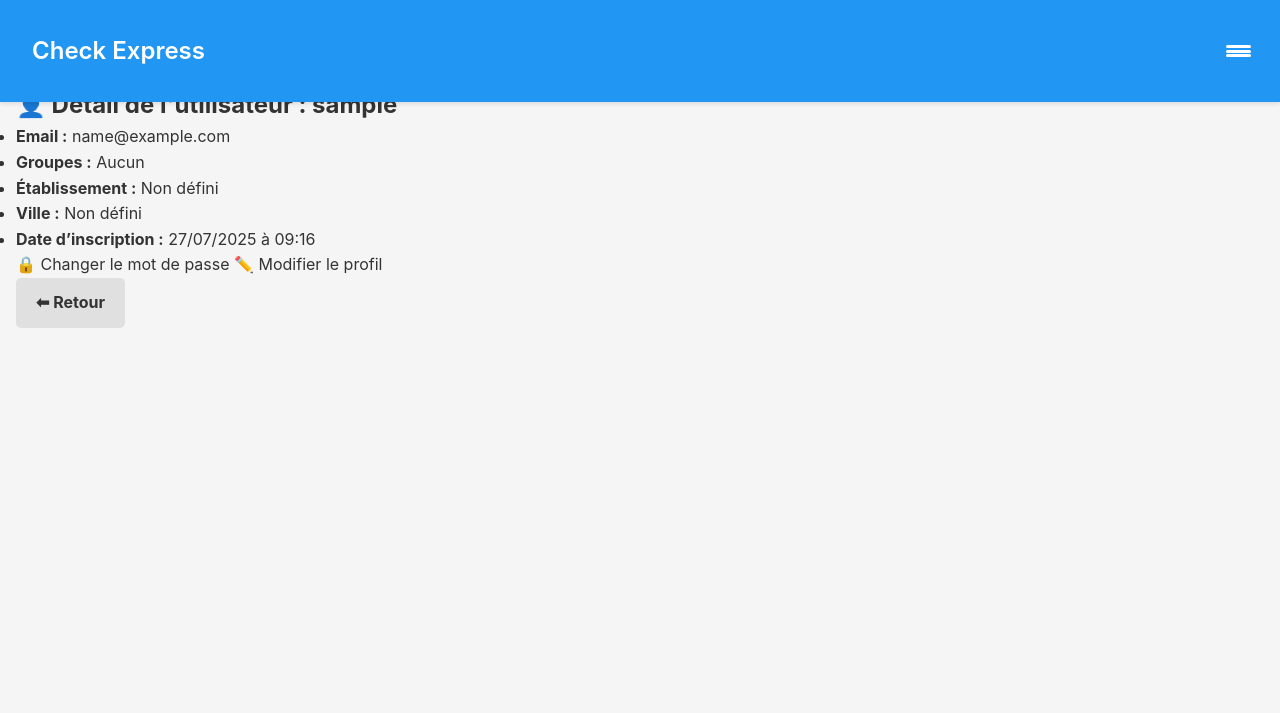
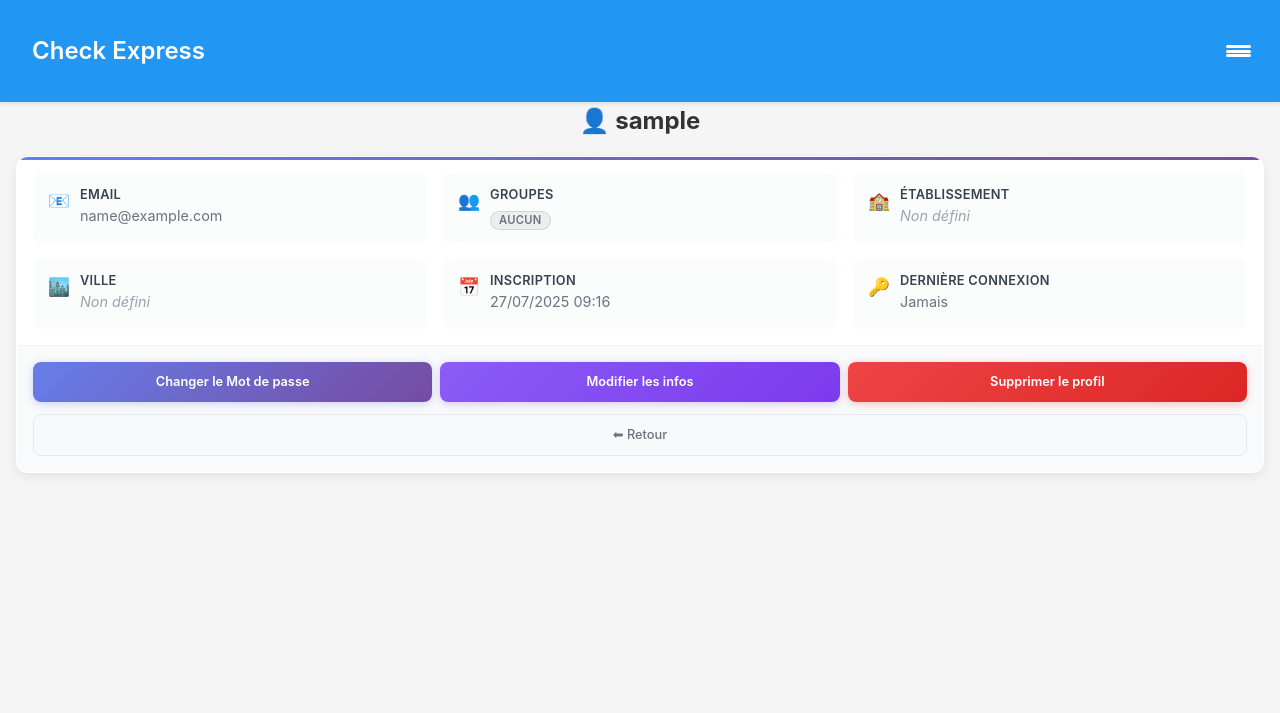
Before and after one commit to Steeve-feuille-ciseaux/CheckExpress, a Django app: page /utilisateur/1/ in a window 1280 px wide. Shown: the top 713 px of the page. Run offline with Django 5.2, Linux system fonts and the light colour scheme; the visitor is signed in with stand-in values (Sample User, id 1); data comes from the database, SQL or seed files in the repository.

Commit message:
v0.17.8.1

```diff
--- a/patch_note.txt
+++ b/patch_note.txt
@@ -59,6 +59,7 @@ v0.17.6 -> UI Mobile : voir_utilisateurs.html -> achevé
 v0.17.6.1 -> UI Mobile :ignoré le superuser dans le total des utilisateur
 v0.17.7 -> changer mots de passe user séparément des infos
 v0.17.8 -> changer infos user séparément du mots de passe
+v0.17.8.1 -> UI Mobile : user_detail.html
 
 next step :
 - inclure tuto d'installation
--- /dev/null
+++ b/presence/static/presence/mobile/user.css
@@ -0,0 +1,452 @@
+/* Configuration globale pour optimiser l'espace */
+* {
+    box-sizing: border-box;
+}
+
+/* Réduction des marges et padding généraux */
+@media screen and (max-width: 768px) {
+    .profile-container {
+        padding: 0.5rem;
+        margin-top: 0;
+    }
+
+    .profile-container h2,
+    .profile-title {
+        font-size: 1.25rem !important;
+        margin: 0.5rem 0 1rem 0 !important;
+        padding: 0.5rem 0 !important;
+        color: #1f2937 !important;
+        text-align: center;
+        background: linear-gradient(135deg, #667eea 0%, #764ba2 100%);
+        -webkit-background-clip: text;
+        -webkit-text-fill-color: transparent;
+        background-clip: text;
+        position: relative;
+        z-index: 1;
+        line-height: 1.2;
+    }
+
+    .main-content {
+        margin-top: 60px !important;
+        padding-top: 0.5rem !important;
+    }
+
+    .messages {
+        position: fixed !important;
+        top: 60px !important;
+        left: 0;
+        right: 0;
+        z-index: 1050 !important;
+        margin: 0;
+        padding: 0 0.5rem;
+    }
+}
+
+@media screen and (min-width: 769px) {
+    .profile-container h2,
+    .profile-title {
+        margin: 1rem 0 !important;
+        font-size: 1.5rem !important;
+        text-align: center;
+    }
+}
+
+/* Container principal optimisé */
+.profile-container {
+    max-width: 100%;
+    margin: 0 auto;
+    width: 100%;
+}
+
+/* Carte du profil compacte */
+.profile-card {
+    background: white;
+    border-radius: 12px;
+    box-shadow: 0 4px 12px rgba(0,0,0,0.08);
+    overflow: hidden;
+    border: 1px solid rgba(255, 255, 255, 0.18);
+    margin-bottom: 1rem;
+    position: relative;
+}
+
+.profile-card::before {
+    content: '';
+    position: absolute;
+    top: 0;
+    left: 0;
+    right: 0;
+    height: 3px;
+    background: linear-gradient(135deg, #667eea 0%, #764ba2 100%);
+}
+
+/* En-tête compact */
+.profile-header {
+    padding: 1rem;
+    background: linear-gradient(135deg, rgba(102, 126, 234, 0.03) 0%, rgba(118, 75, 162, 0.03) 100%);
+    border-bottom: 1px solid rgba(102, 126, 234, 0.1);
+    display: flex;
+    align-items: center;
+    gap: 1rem;
+}
+
+.profile-avatar {
+    width: 50px;
+    height: 50px;
+    background: linear-gradient(135deg, #667eea 0%, #764ba2 100%);
+    border-radius: 50%;
+    display: flex;
+    align-items: center;
+    justify-content: center;
+    font-size: 1.5rem;
+    color: white;
+    flex-shrink: 0;
+    box-shadow: 0 4px 12px rgba(102, 126, 234, 0.3);
+}
+
+.profile-username {
+    font-size: 1.25rem;
+    font-weight: 700;
+    color: #1f2937;
+    margin: 0;
+    flex: 1;
+}
+
+/* Grille d'informations pour optimiser l'espace */
+.profile-content {
+    padding: 1rem;
+}
+
+.profile-info {
+    display: grid;
+    grid-template-columns: 1fr;
+    gap: 0.75rem;
+}
+
+@media screen and (min-width: 640px) {
+    .profile-info {
+        grid-template-columns: 1fr 1fr;
+        gap: 1rem;
+    }
+}
+
+@media screen and (min-width: 1024px) {
+    .profile-info {
+        grid-template-columns: 1fr 1fr 1fr;
+    }
+}
+
+.info-item {
+    display: flex;
+    align-items: flex-start;
+    gap: 0.75rem;
+    padding: 0.75rem;
+    background: rgba(249, 250, 251, 0.6);
+    border-radius: 8px;
+    border-left: 3px solid transparent;
+    transition: all 0.2s ease;
+    min-height: 70px;
+}
+
+.info-item:hover {
+    background: rgba(102, 126, 234, 0.05);
+    border-left-color: #667eea;
+}
+
+.info-icon {
+    font-size: 1.1rem;
+    width: 20px;
+    flex-shrink: 0;
+    margin-top: 0.1rem;
+}
+
+.info-content {
+    flex: 1;
+    min-width: 0;
+}
+
+.info-label {
+    font-weight: 600;
+    color: #374151;
+    font-size: 0.8rem;
+    margin-bottom: 0.1rem;
+    text-transform: uppercase;
+    letter-spacing: 0.3px;
+}
+
+.info-value {
+    color: #6b7280;
+    font-size: 0.9rem;
+    line-height: 1.3;
+    word-wrap: break-word;
+}
+
+.info-value.empty {
+    color: #9ca3af;
+    font-style: italic;
+}
+
+/* Badges optimisés */
+.groups-badges {
+    display: flex;
+    flex-wrap: wrap;
+    gap: 0.3rem;
+    margin-top: 0.3rem;
+}
+
+.group-badge {
+    background: linear-gradient(135deg, rgba(102, 126, 234, 0.1) 0%, rgba(118, 75, 162, 0.1) 100%);
+    color: #667eea;
+    padding: 0.2rem 0.5rem;
+    border-radius: 10px;
+    font-size: 0.7rem;
+    font-weight: 600;
+    border: 1px solid rgba(102, 126, 234, 0.2);
+    text-transform: uppercase;
+    letter-spacing: 0.3px;
+    line-height: 1;
+}
+
+.group-badge.empty {
+    background: rgba(107, 114, 128, 0.1);
+    color: #6b7280;
+    border-color: rgba(107, 114, 128, 0.2);
+}
+
+/* Actions compactes */
+.profile-actions {
+    padding: 1rem;
+    background: #f9fafb;
+    border-top: 1px solid #f3f4f6;
+}
+
+.button-group {
+    display: flex;
+    flex-wrap: nowrap; /* interdit le retour à la ligne */
+    gap: 0.5rem;
+    margin-bottom: 0.75rem;
+    justify-content: center; /* centre les boutons */
+}
+
+.button-group > a {
+    flex: 1 1 0;
+    min-width: 0;
+    max-width: 33.33%; /* chaque bouton prend un tiers de la largeur */
+    text-align: center;
+}
+
+@media screen and (max-width: 480px) {
+    .button-group {
+        flex-wrap: nowrap; /* garde horizontal sur mobile */
+    }
+
+    .button-group > a {
+        max-width: none;
+        flex: 1;
+    }
+}
+
+/* Boutons compacts */
+.btn-primary, .btn-secondary, .btn-delete {
+    display: flex;
+    align-items: center;
+    justify-content: center;
+    gap: 0.4rem;
+    color: white;
+    text-decoration: none;
+    padding: 0.6rem 1rem;
+    border-radius: 8px;
+    font-weight: 600;
+    font-size: 0.8rem;
+    transition: all 0.2s ease;
+    border: none;
+    text-align: center;
+}
+
+.btn-primary {
+    background: linear-gradient(135deg, #667eea 0%, #764ba2 100%);
+    box-shadow: 0 2px 8px rgba(102, 126, 234, 0.3);
+}
+
+.btn-secondary {
+    background: linear-gradient(135deg, #8b5cf6 0%, #7c3aed 100%);
+    box-shadow: 0 2px 8px rgba(139, 92, 246, 0.3);
+}
+
+.btn-delete {
+    background: linear-gradient(135deg, #ef4444 0%, #dc2626 100%);
+    box-shadow: 0 2px 8px rgba(239, 68, 68, 0.3);
+}
+
+.btn-primary:hover, .btn-secondary:hover, .btn-delete:hover {
+    transform: translateY(-1px);
+    text-decoration: none;
+    color: white;
+}
+
+.btn-primary:hover {
+    box-shadow: 0 4px 12px rgba(102, 126, 234, 0.4);
+}
+
+.btn-secondary:hover {
+    box-shadow: 0 4px 12px rgba(139, 92, 246, 0.4);
+}
+
+.btn-delete:hover {
+    box-shadow: 0 4px 12px rgba(239, 68, 68, 0.4);
+}
+
+.btn-cancel {
+    display: flex;
+    align-items: center;
+    justify-content: center;
+    gap: 0.4rem;
+    background: #f8f9fa;
+    color: #6b7280;
+    text-decoration: none;
+    padding: 0.6rem 1rem;
+    border-radius: 8px;
+    font-weight: 500;
+    font-size: 0.8rem;
+    border: 1px solid #e5e7eb;
+    transition: all 0.2s ease;
+    width: 100%;
+}
+
+.btn-cancel:hover {
+    background: #e5e7eb;
+    border-color: #d1d5db;
+    color: #374151;
+    text-decoration: none;
+}
+
+/* Mobile très compact */
+@media screen and (max-width: 480px) {
+    .profile-container {
+        padding: 0.25rem;
+    }
+
+    .profile-header {
+        padding: 0.75rem;
+        flex-direction: column;
+        text-align: center;
+        gap: 0.5rem;
+    }
+
+    .profile-avatar {
+        width: 40px;
+        height: 40px;
+        font-size: 1.2rem;
+    }
+
+    .profile-username {
+        font-size: 1.1rem;
+    }
+
+    .profile-content,
+    .profile-actions {
+        padding: 0.75rem;
+    }
+
+    .info-item {
+        padding: 0.5rem;
+        min-height: auto;
+    }
+
+    .info-label {
+        font-size: 0.75rem;
+    }
+
+    .info-value {
+        font-size: 0.85rem;
+    }
+
+    .btn-primary, .btn-secondary, .btn-delete, .btn-cancel {
+        padding: 0.5rem 0.75rem;
+        font-size: 0.75rem;
+    }
+}
+
+/* Très petits écrans */
+@media screen and (max-width: 360px) {
+    .profile-container {
+        padding: 0.1rem;
+    }
+
+    .profile-container h2 {
+        font-size: 1.1rem !important;
+        margin: 0.25rem 0 0.5rem 0 !important;
+    }
+
+    .profile-header,
+    .profile-content,
+    .profile-actions {
+        padding: 0.5rem;
+    }
+}
+
+/* Animation légère */
+@keyframes fadeIn {
+    from {
+        opacity: 0;
+        transform: translateY(10px);
+    }
+    to {
+        opacity: 1;
+        transform: translateY(0);
+    }
+}
+
+.profile-card {
+    animation: fadeIn 0.3s ease-out;
+}
+
+/* Dark mode compact */
+@media (prefers-color-scheme: dark) {
+    .profile-card {
+        background: #1e293b;
+        border-color: rgba(255, 255, 255, 0.1);
+    }
+
+    .profile-header {
+        background: rgba(102, 126, 234, 0.05);
+        border-bottom-color: rgba(102, 126, 234, 0.2);
+    }
+
+    .profile-actions {
+        background: #0f172a;
+    }
+
+    .profile-username {
+        color: #f8fafc;
+    }
+
+    .info-label {
+        color: #e2e8f0;
+    }
+
+    .info-value {
+        color: #cbd5e1;
+    }
+
+    .info-item {
+        background: rgba(15, 23, 42, 0.3);
+    }
+}
+
+/* Optimisation pour l'impression */
+@media print {
+    .profile-actions {
+        display: none;
+    }
+
+    .profile-card {
+        box-shadow: none;
+        border: 1px solid #ccc;
+    }
+
+    .profile-container {
+        max-width: 100%;
+        margin: 0;
+        padding: 0;
+    }
+}
--- a/presence/templates/presence/set_password.html
+++ b/presence/templates/presence/set_password.html
@@ -7,6 +7,6 @@
     {% csrf_token %}
     {{ form.as_p }}
     <button type="submit">Changer le mot de passe</button>
-    <a href="javascript:history.back()" class="btn-cancel">⬅ Annuler</a>
+    <a href="javascript:history.back()" class="btn-cancel">Annuler</a>
   </form>
 {% endblock %}
--- a/presence/templates/presence/user_confirm_delete.html
+++ b/presence/templates/presence/user_confirm_delete.html
@@ -7,6 +7,6 @@
   <form method="post">
     {% csrf_token %}
     <button type="submit" class="btn btn-danger">Oui, supprimer</button>
-    <a href="{% url 'voir_utilisateurs' %}" class="btn btn-secondary">Annuler</a>
+    <a href="javascript:history.back()" class="btn-cancel">Annuler</a>
   </form>
 {% endblock %}
--- a/presence/templates/presence/user_detail.html
+++ b/presence/templates/presence/user_detail.html
@@ -1,36 +1,100 @@
 {% extends "presence/base.html" %}
+
+{% load static %}
 
 {% block title %}Mon profil{% endblock %}
 
+{% block css %}
+    {{ block.super }}
+    <link rel="stylesheet" href="{% static 'presence/mobile/user.css' %}?v=1">
+{% endblock %}
+
 {% block content %}
-  <h2>👤 Détail de l'utilisateur : {{ user_obj.username }}</h2>
+<div class="profile-container">
+    <h2 class="profile-title">👤 {{ user_obj.username }}</h2>
 
-  <ul>
-    <li><strong>Email :</strong> {{ user_obj.email }}</li>
-    <li><strong>Groupes :</strong>
+    <div class="profile-card">
+        <div class="profile-content">
+            <div class="profile-info">
+                <div class="info-item">
+                    <div class="info-icon">📧</div>
+                    <div class="info-content">
+                        <div class="info-label">Email</div>
+                        <div class="info-value">{{ user_obj.email|default:"Non défini" }}</div>
+                    </div>
+                </div>
+
+                <div class="info-item">
+                    <div class="info-icon">👥</div>
+                    <div class="info-content">
+                        <div class="info-label">Groupes</div>
+                        <div class="groups-badges">
                             {% for group in user_obj.groups.all %}
-            {{ group.name }}{% if not forloop.last %}, {% endif %}
+                                <span class="group-badge">{{ group.name }}</span>
                             {% empty %}
-            Aucun
+                                <span class="group-badge empty">Aucun</span>
                             {% endfor %}
-    </li>
-    <li><strong>Établissement :</strong> {{ user_obj.profile.etablissement.name|default:"Non défini" }}</li>
-    <li><strong>Ville :</strong> {{ user_obj.profile.etablissement.ville.name|default:"Non défini" }}</li>
-    <li><strong>Date d’inscription :</strong> {{ user_obj.date_joined|date:"d/m/Y à H:i" }}</li>
-  </ul>
+                        </div>
+                    </div>
+                </div>
 
+                <div class="info-item">
+                    <div class="info-icon">🏫</div>
+                    <div class="info-content">
+                        <div class="info-label">Établissement</div>
+                        <div class="info-value{% if not user_obj.profile.etablissement %} empty{% endif %}">
+                            {{ user_obj.profile.etablissement.name|default:"Non défini" }}
+                        </div>
+                    </div>
+                </div>
+
+                <div class="info-item">
+                    <div class="info-icon">🏙️</div>
+                    <div class="info-content">
+                        <div class="info-label">Ville</div>
+                        <div class="info-value{% if not user_obj.profile.etablissement.ville %} empty{% endif %}">
+                            {{ user_obj.profile.etablissement.ville.name|default:"Non défini" }}
+                        </div>
+                    </div>
+                </div>
+
+                <div class="info-item">
+                    <div class="info-icon">📅</div>
+                    <div class="info-content">
+                        <div class="info-label">Inscription</div>
+                        <div class="info-value">{{ user_obj.date_joined|date:"d/m/Y H:i" }}</div>
+                    </div>
+                </div>
+
+                <div class="info-item">
+                    <div class="info-icon">🔑</div>
+                    <div class="info-content">
+                        <div class="info-label">Dernière connexion</div>
+                        <div class="info-value">{{ user_obj.last_login|date:"d/m/Y H:i"|default:"Jamais" }}</div>
+                    </div>
+                </div>
+            </div>
+        </div>
+
+        <div class="profile-actions">
             <div class="button-group">
                 <a href="{% if request.user == user_obj %}
                             {% url 'password_change' %}
                         {% else %}
                             {% url 'user_password_change' user_obj.id %}
                         {% endif %}" class="btn-primary">
-          🔒 Changer le mot de passe
+                    Changer le Mot de passe
                 </a>
 
                 {% if request.user == user_obj or request.user.is_superuser %}
                 <a href="{% url 'user_edit' user_obj.id %}" class="btn-secondary">
-            ✏️ Modifier le profil
+                    Modifier les infos
+                </a>
+                {% endif %}
+
+                {% if request.user.is_superuser %}
+                <a href="{% url 'user_delete' user_obj.id %}" class="btn-delete">
+                    Supprimer le profil
                 </a>
                 {% endif %}
             </div>
@@ -38,4 +102,7 @@
             <a href="{% if request.user == user_obj %}{% url 'accueil' %}{% else %}{% url 'voir_utilisateurs' %}{% endif %}" class="btn-cancel">
                 ⬅ Retour
             </a>
+        </div>
+    </div>
+</div>
 {% endblock %}
--- a/presence/templates/presence/user_edit.html
+++ b/presence/templates/presence/user_edit.html
@@ -27,6 +27,6 @@
       </p>
     {% endfor %}
     <button type="submit" class="btn-submit">Enregistrer</button>
-    <a href="{% url 'voir_utilisateurs' %}" class="btn-cancel">Annuler</a>
+    <a href="javascript:history.back()" class="btn-cancel">Annuler</a>
   </form>
 {% endblock %}
--- a/presence/templates/presence/voir_utilisateurs.html
+++ b/presence/templates/presence/voir_utilisateurs.html
@@ -100,14 +100,14 @@
                                 <span>👁️</span>
                                 Voir
                             </a>
-                            <a href="{% url 'user_edit' user.id %}" class="user-action-btn btn-edit">
+                            <!-- <a href="{% url 'user_edit' user.id %}" class="user-action-btn btn-edit">
                                 <span>✏️</span>
                                 Modifier
                             </a>
                             <a href="{% url 'user_delete' user.id %}" class="user-action-btn btn-delete">
                                 <span>🗑️</span>
                                 Supprimer
-                            </a>
+                            </a> -->
                         </div>
                     </div>
                 {% endif %}
```
Lines whose indentation alone changed are shown as unchanged.
